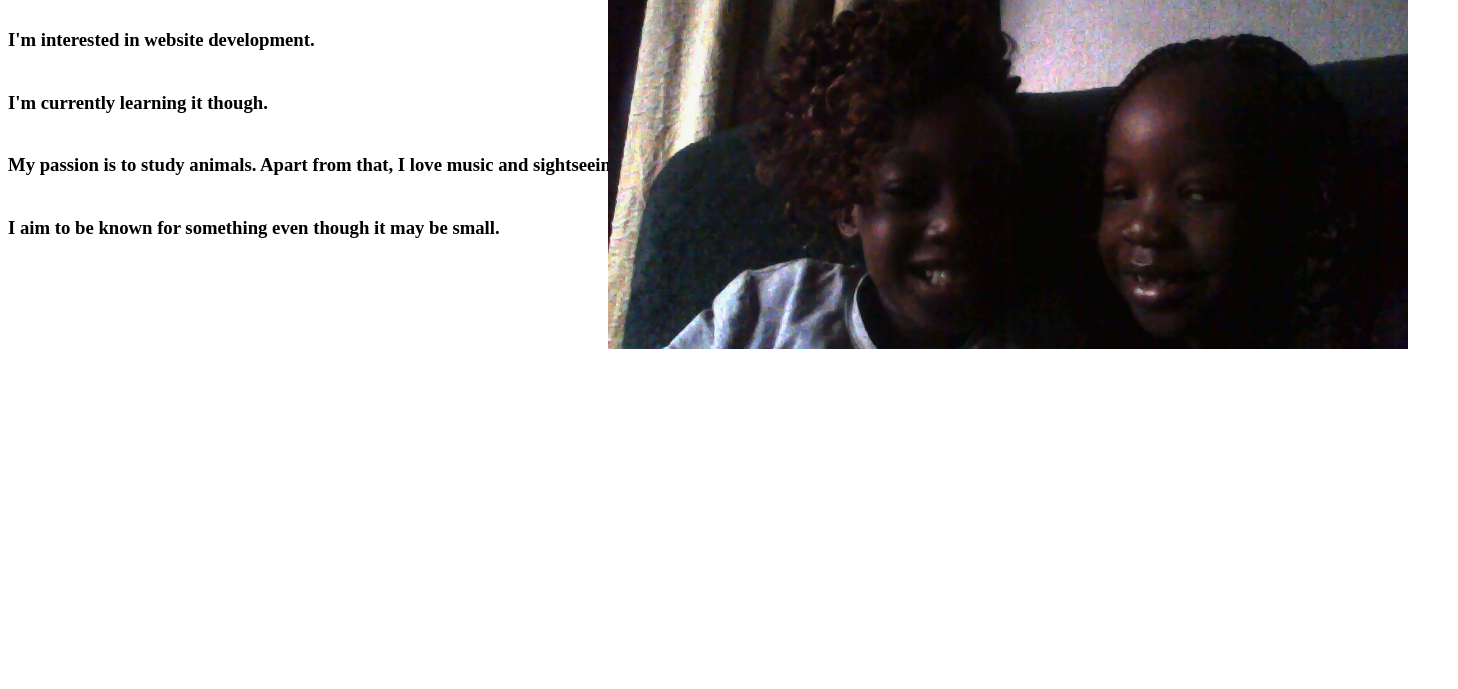
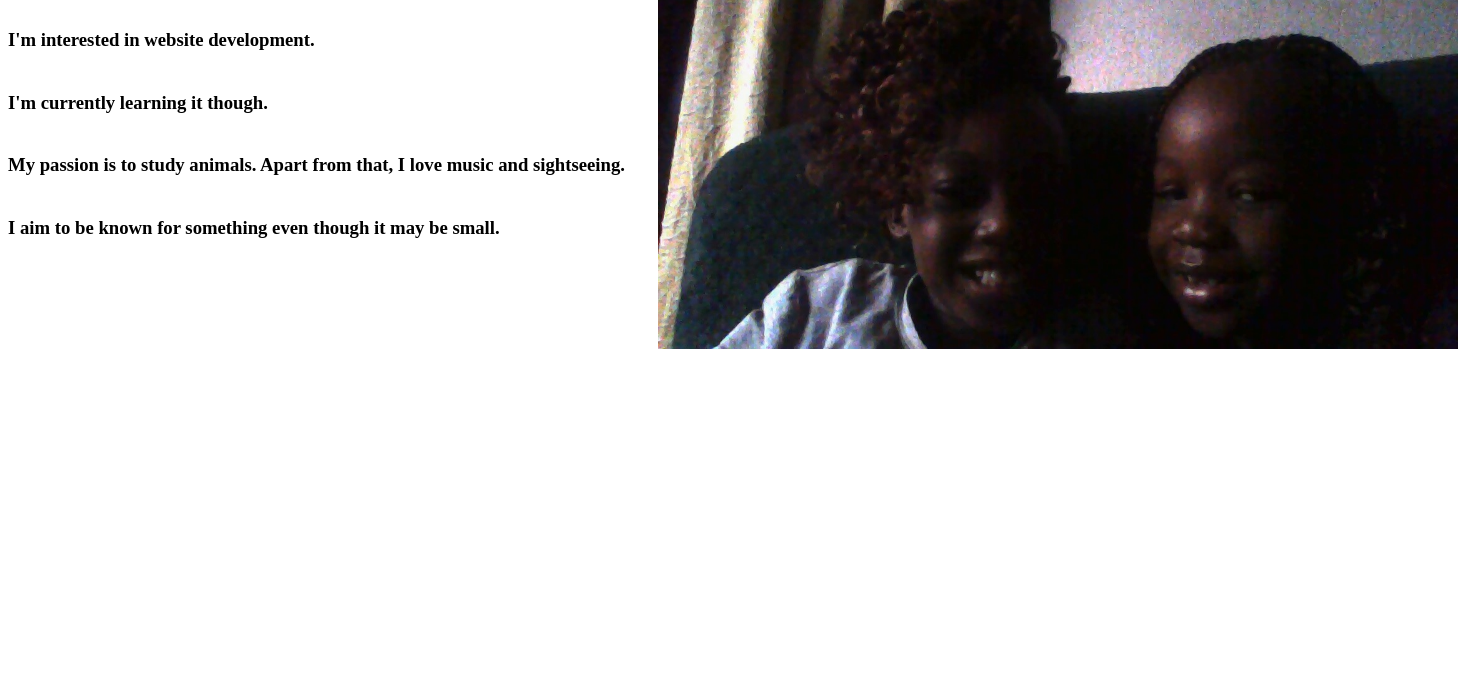
Before and after one commit to Shammah-star/my, a plain HTML site: page index.html in a window 1280 px wide. Shown: the part 111-800 px from the top of the page, 1458 px wide, since content can reach past the window. Drawn offline with Linux system fonts and the light colour scheme.

Commit message:
modified pic position

```diff
--- a/index.html
+++ b/index.html
@@ -6,7 +6,7 @@
         img {
             position: absolute;
             display: block;
-            margin-left: 600px;
+            margin-left: 650px;
             margin-right: auto;
             top: 10px
         }
```
